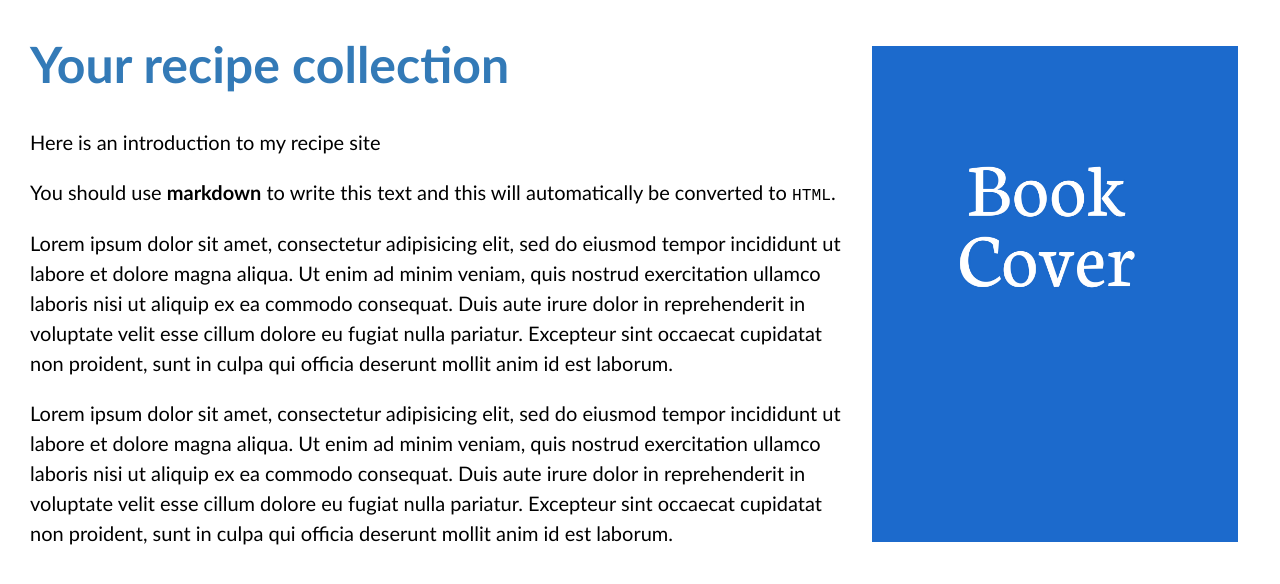
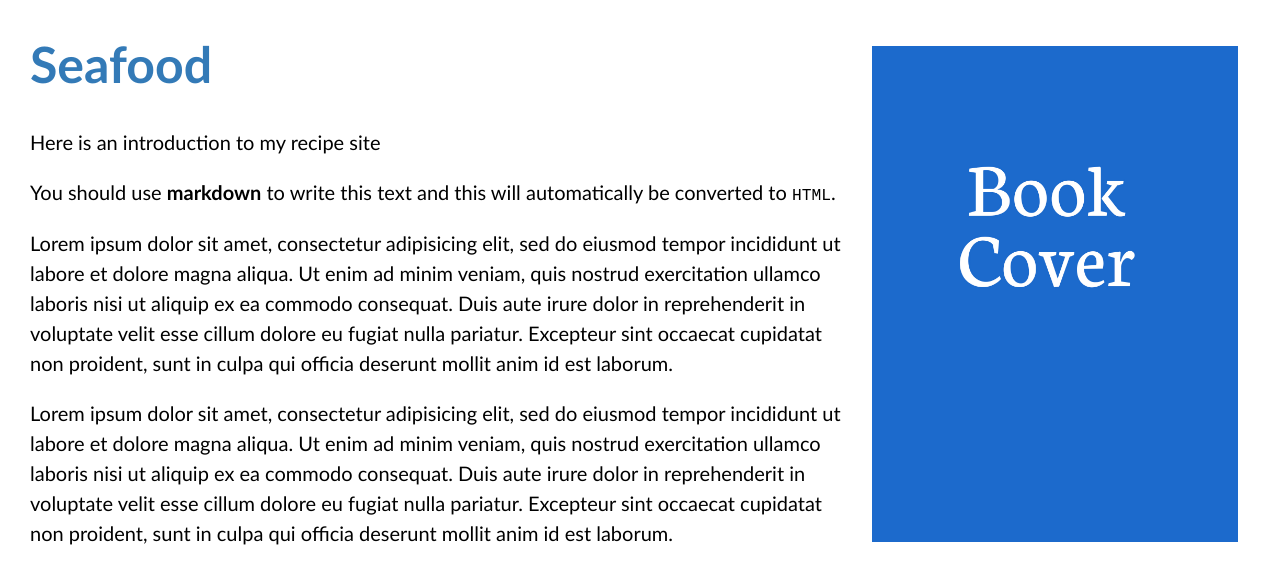
Before and after one commit to bellapickering/bellapickering.github.io, a Jekyll site: the page built from pages/recipes.md, in a window 1280 px wide. Shown: the top 584 px of the page. Built offline with Jekyll 4.4.1, drawn with Linux system fonts in a browser that asks for light colours.

Commit message:
config 3

```diff
--- a/_config.yml
+++ b/_config.yml
@@ -41,10 +41,10 @@ favicon: assets/favicon.ico
 gridlayout: false
 recipemenu: false
 header_text: Blog's and Recipes
-recipecollection: Your recipe collection
+recipecollection: Seafood
 
 # find an image for your own home page and put it into the images folder
-header_feature_image: /uploads/waves.jpg
+header_feature_image: /uploads/sea.jpg.jpg
 recipe_bookcover: /uploads/bookcover.jpg
 
 twitter_username:   #change to your own twitter account
```
